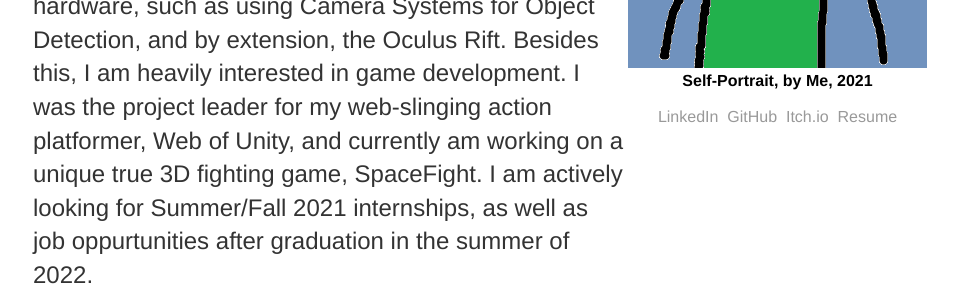
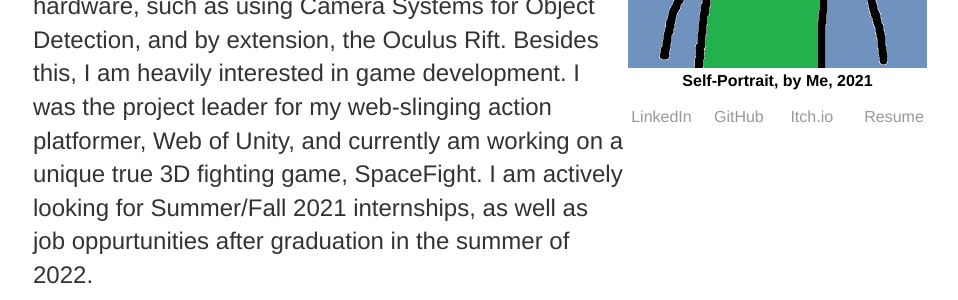
Before and after one commit to michael-c-gao/WebsiteOfMichael, a Jekyll site: the page built from index.html, in a window 1280 px wide. Shown: the part 492-792 px from the top of the page, without its empty margins (160-1118 px from the left). Built offline with Jekyll 4.4.1, drawn with Linux system fonts in a browser that asks for light colours.

Commit message:
Update index.html

```diff
--- a/index.html
+++ b/index.html
@@ -33,7 +33,7 @@
 		<div align="center"><img src="selfportrait.png" alt="Self Portrait"></div>
 	<div align="center"><strong>Self-Portrait, by Me, 2021</strong></div>
 		<br>
-	<div align="center"><a href="https://www.linkedin.com/in/michael-c-gao/">LinkedIn</a>&nbsp;&nbsp;<a href="https://github.com/michael-c-gao">GitHub</a>&nbsp;&nbsp;<a href="https://mexhal.itch.io/">Itch.io</a>&nbsp;&nbsp;<a href="GaoMichaelResume.pdf" target="resume">Resume</a></div>
+	<div align="center"><a href="https://www.linkedin.com/in/michael-c-gao/">LinkedIn</a>&nbsp; &nbsp; &nbsp;<a href="https://github.com/michael-c-gao">GitHub</a>&nbsp; &nbsp; &nbsp; <a href="https://mexhal.itch.io/">Itch.io</a> &nbsp; &nbsp; &nbsp; <a href="GaoMichaelResume.pdf" target="resume">Resume</a></div>
 	</div>
 	</section>
 </section>
```
